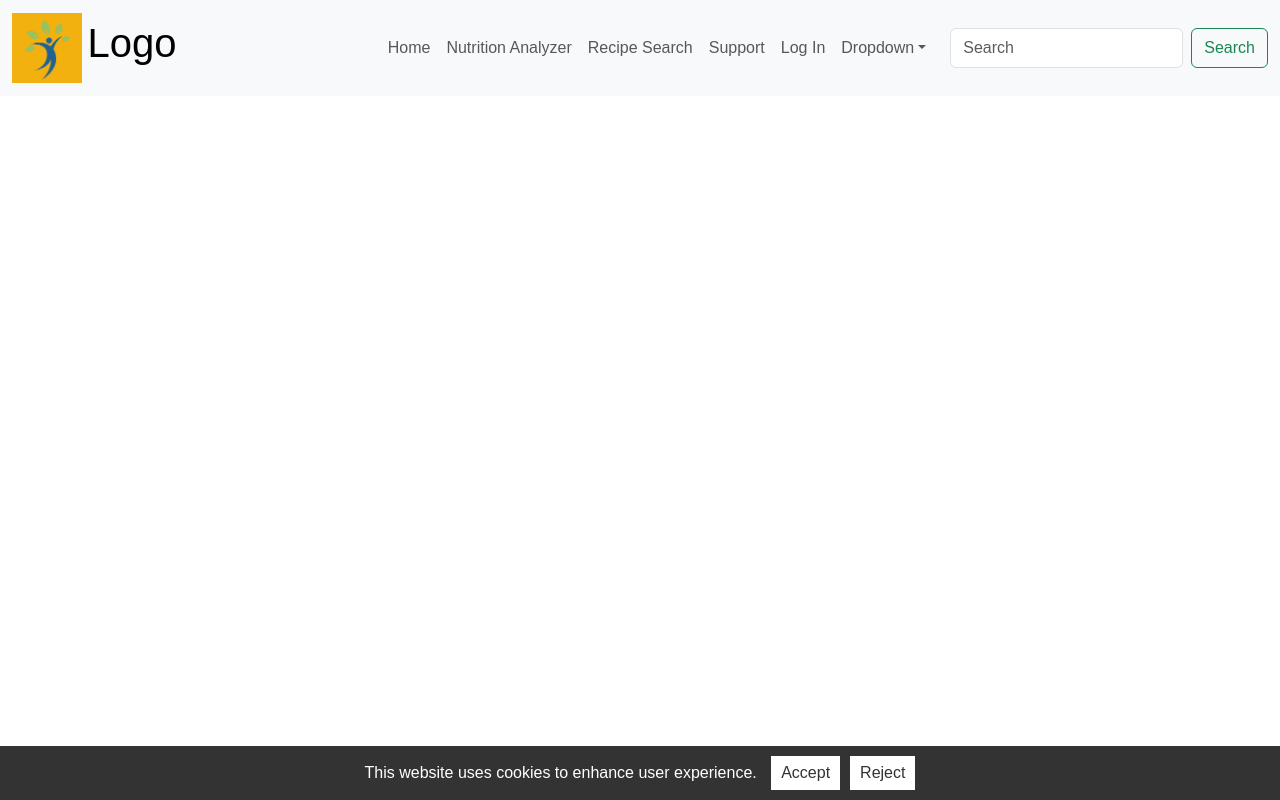
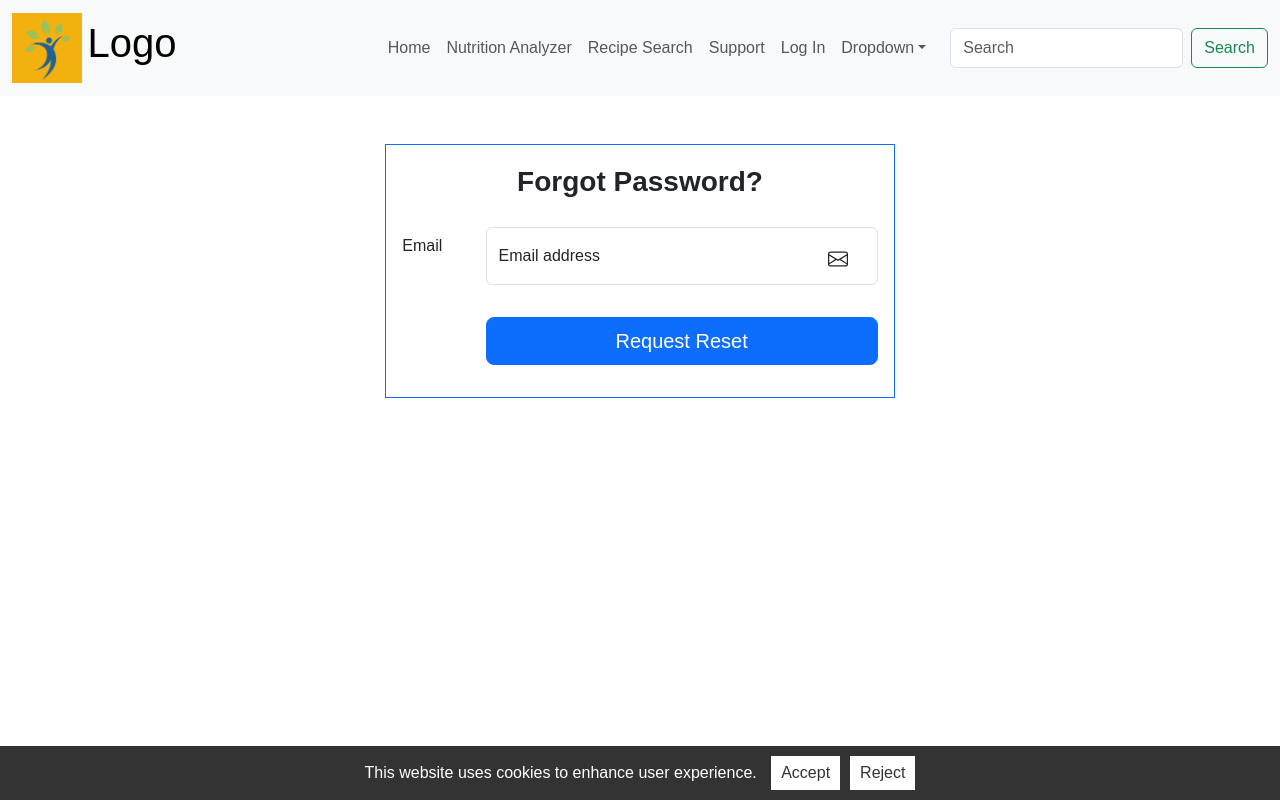
Before and after one commit to EchoSkorJjj/HealthCareApp, a React (Create React App) app in the folder frontend/: page /user-pages/forgotpassword in a window 1280 px wide. Built offline with nearby package versions, Linux system fonts and the light colour scheme.

Commit message:
password reset email done
Havent actually create page for password reset

```diff
--- a/frontend/src/app/App.js
+++ b/frontend/src/app/App.js
@@ -9,7 +9,7 @@ import { AuthProvider } from '../contexts/AuthContext';
 import Register from './user-pages/Register';
 import Login from './user-pages/Login';
 import NavBar from './shared/NavBar';
-import ForgotPass from './user-pages/ForgotPass';
+import ForgotPassword from './user-pages/forgotPassword';
 import NutritionAnalyzer from './nutrition/NutritionAnalyzer';
 import SearchBar from './recipe/SearchBar';
 import RecipeList from './recipe/RecipeList';
@@ -30,6 +30,7 @@ function App() {
     <Routes>
       <Route path="/user-pages/register" element={<Register />} />
       <Route path="/user-pages/login" element={<Login />} />
+      <Route path="/user-pages/forgotpassword" element={<ForgotPassword/>} />
       <Route path="/nutrition/nutritionanalyzer" element={<NutritionAnalyzer />} />
       <Route path="/recipe" element={
         <>
--- a/frontend/src/app/user-pages/Login.js
+++ b/frontend/src/app/user-pages/Login.js
@@ -91,6 +91,9 @@ export default function Login() {
     <Container fluid className="col-lg-5 mt-5">
       <Form noValidate validated={validated} onSubmit={handleSubmit} className="p-3 border border-primary">
         <Form.Group as={Row} className="mb-3">
+          <Form.Label className="text-center fw-bold fs-3">Log In</Form.Label>
+        </Form.Group>
+        <Form.Group as={Row} className="mb-3">
           <Form.Label column sm={2}>Username</Form.Label>
           <Col sm={10}>
           <InputGroup hasValidation>
--- a/frontend/src/app/user-pages/Register.js
+++ b/frontend/src/app/user-pages/Register.js
@@ -79,7 +79,10 @@ export default function Register() {
     return (
       <Container fluid className="col-lg-5 mt-5">
       <Form noValidate validated={validated} onSubmit={handleSubmit} className="p-3 border border-primary">
-        <Form.Group as={Row} className="mb-3" controlId="validationCustomUsername">
+        <Form.Group as={Row} className="mb-3">
+          <Form.Label className="text-center fw-bold fs-3">Registration</Form.Label>
+        </Form.Group>
+        <Form.Group as={Row} className="mb-3">
           <Form.Label column sm={2}>Username</Form.Label>
           <Col sm={10}>
           <InputGroup hasValidation>
@@ -95,7 +98,7 @@ export default function Register() {
                 onChange={(e) => updateForm({username: e.target.value})}
               />
               <div className="input-icon mt-3">
-                <svg xmlns="http://www.w3.org/2000/svg" width="20" height="20" fill="currentColor" class="bi bi-person" viewBox="0 0 16 16">
+                <svg xmlns="http://www.w3.org/2000/svg" width="20" height="20" fill="currentColor" className="bi bi-person" viewBox="0 0 16 16">
                   <path d="M8 8a3 3 0 1 0 0-6 3 3 0 0 0 0 6Zm2-3a2 2 0 1 1-4 0 2 2 0 0 1 4 0Zm4 8c0 1-1 1-1 1H3s-1 0-1-1 1-4 6-4 6 3 6 4Zm-1-.004c-.001-.246-.154-.986-.832-1.664C11.516 10.68 10.289 10 8 10c-2.29 0-3.516.68-4.168 1.332-.678.678-.83 1.418-.832 1.664h10Z"/>
                 </svg>
              </div>
@@ -107,7 +110,7 @@ export default function Register() {
           </InputGroup>
           </Col>
         </Form.Group>
-        <Form.Group as={Row} className="mb-3" controlId="validationCustomFullname">
+        <Form.Group as={Row} className="mb-3">
           <Form.Label column sm={2}>Fullname</Form.Label>
           <Col sm={10}>
           <InputGroup hasValidation>
@@ -123,7 +126,7 @@ export default function Register() {
                 onChange={(e) => updateForm({fullname: e.target.value})}
               />
               <div className="input-icon mt-3">
-                <svg xmlns="http://www.w3.org/2000/svg" width="20" height="20" fill="currentColor" class="bi bi-person" viewBox="0 0 16 16">
+                <svg xmlns="http://www.w3.org/2000/svg" width="20" height="20" fill="currentColor" className="bi bi-person" viewBox="0 0 16 16">
                     <path d="M8 8a3 3 0 1 0 0-6 3 3 0 0 0 0 6Zm2-3a2 2 0 1 1-4 0 2 2 0 0 1 4 0Zm4 8c0 1-1 1-1 1H3s-1 0-1-1 1-4 6-4 6 3 6 4Zm-1-.004c-.001-.246-.154-.986-.832-1.664C11.516 10.68 10.289 10 8 10c-2.29 0-3.516.68-4.168 1.332-.678.678-.83 1.418-.832 1.664h10Z"/>
                 </svg>
               </div>
@@ -135,7 +138,7 @@ export default function Register() {
           </InputGroup>
           </Col>
         </Form.Group>
-        <Form.Group as={Row} className="mb-3" controlId="validationCustomEmail">
+        <Form.Group as={Row} className="mb-3">
           <Form.Label column sm={2}>Email</Form.Label>
           <Col sm={10}>
           <InputGroup hasValidation>
@@ -151,7 +154,7 @@ export default function Register() {
                   onChange={(e) => updateForm({email: e.target.value})}
                 />
                 <div className="input-icon mt-3">
-                  <svg xmlns="http://www.w3.org/2000/svg" width="20" height="20" fill="currentColor" class="bi bi-envelope" viewBox="0 0 16 16">
+                  <svg xmlns="http://www.w3.org/2000/svg" width="20" height="20" fill="currentColor" className="bi bi-envelope" viewBox="0 0 16 16">
                       <path d="M0 4a2 2 0 0 1 2-2h12a2 2 0 0 1 2 2v8a2 2 0 0 1-2 2H2a2 2 0 0 1-2-2V4Zm2-1a1 1 0 0 0-1 1v.217l7 4.2 7-4.2V4a1 1 0 0 0-1-1H2Zm13 2.383-4.708 2.825L15 11.105V5.383Zm-.034 6.876-5.64-3.471L8 9.583l-1.326-.795-5.64 3.47A1 1 0 0 0 2 13h12a1 1 0 0 0 .966-.741ZM1 11.105l4.708-2.897L1 5.383v5.722Z"/>
                   </svg>
                 </div>
@@ -163,7 +166,7 @@ export default function Register() {
           </InputGroup>
           </Col>
         </Form.Group>
-        <Form.Group as={Row} className="mb-3" controlId="validationCustomPassword">
+        <Form.Group as={Row} className="mb-3">
           <Form.Label column sm={2}>Password</Form.Label>
           <Col sm={10}>
           <InputGroup hasValidation>
@@ -180,14 +183,14 @@ export default function Register() {
               />
               <div className="input-icon mt-3" onClick={togglePassVisibility}>
                 {iconClicked.passIcon && (
-                    <svg xmlns="http://www.w3.org/2000/svg" width="20" height="20" fill="currentColor" class="bi bi-eye-slash" viewBox="0 0 16 16">
+                    <svg xmlns="http://www.w3.org/2000/svg" width="20" height="20" fill="currentColor" className="bi bi-eye-slash" viewBox="0 0 16 16">
                         <path d="M13.359 11.238C15.06 9.72 16 8 16 8s-3-5.5-8-5.5a7.028 7.028 0 0 0-2.79.588l.77.771A5.944 5.944 0 0 1 8 3.5c2.12 0 3.879 1.168 5.168 2.457A13.134 13.134 0 0 1 14.828 8c-.058.087-.122.183-.195.288-.335.48-.83 1.12-1.465 1.755-.165.165-.337.328-.517.486l.708.709z"/>
                         <path d="M11.297 9.176a3.5 3.5 0 0 0-4.474-4.474l.823.823a2.5 2.5 0 0 1 2.829 2.829l.822.822zm-2.943 1.299.822.822a3.5 3.5 0 0 1-4.474-4.474l.823.823a2.5 2.5 0 0 0 2.829 2.829z"/>
                         <path d="M3.35 5.47c-.18.16-.353.322-.518.487A13.134 13.134 0 0 0 1.172 8l.195.288c.335.48.83 1.12 1.465 1.755C4.121 11.332 5.881 12.5 8 12.5c.716 0 1.39-.133 2.02-.36l.77.772A7.029 7.029 0 0 1 8 13.5C3 13.5 0 8 0 8s.939-1.721 2.641-3.238l.708.709zm10.296 8.884-12-12 .708-.708 12 12-.708.708z"/>
                     </svg>
                 )}
                 {!iconClicked.passIcon && (
-                    <svg xmlns="http://www.w3.org/2000/svg" width="20" height="20" fill="currentColor" class="bi bi-eye-fill" viewBox="0 0 16 16">
+                    <svg xmlns="http://www.w3.org/2000/svg" width="20" height="20" fill="currentColor" className="bi bi-eye-fill" viewBox="0 0 16 16">
                         <path d="M10.5 8a2.5 2.5 0 1 1-5 0 2.5 2.5 0 0 1 5 0z"/>
                         <path d="M0 8s3-5.5 8-5.5S16 8 16 8s-3 5.5-8 5.5S0 8 0 8zm8 3.5a3.5 3.5 0 1 0 0-7 3.5 3.5 0 0 0 0 7z"/>
                     </svg>
--- /dev/null
+++ b/frontend/src/app/user-pages/forgotPassword.js
@@ -0,0 +1,107 @@
+import React, {useState} from "react";
+import { Navigate, useNavigate } from "react-router-dom";
+import Form from 'react-bootstrap/Form';
+import Container from 'react-bootstrap/Container';
+import Button from 'react-bootstrap/Button';
+import Col from 'react-bootstrap/Col';
+import Row from 'react-bootstrap/Row';
+import InputGroup from 'react-bootstrap/InputGroup';
+import FloatingLabel from 'react-bootstrap/FloatingLabel';
+import { Link } from 'react-router-dom';
+
+export default function ForgotPassword() {
+
+    const [validated, setValidated] = useState(false);
+    const [emailForm, setForm] = useState({
+        email: "",
+    })
+
+    function updateForm(value) {
+        return setForm((prev) => {
+            return {...prev, ...value};
+        });
+    }
+
+    async function handleSubmit(e) {
+        e.preventDefault();
+
+        const form =e.currentTarget;
+        if (form.checkValidity() === false) {
+          e.stopPropagation();
+          setValidated(true);
+          return;
+        }
+
+        const passReset = {...emailForm};
+
+        try {
+            const response = await fetch("http://localhost:3500/api/account/requestPasswordReset", {
+                method: "POST",
+                headers: {
+                    "Content-Type": "application/json",
+                },
+                body: JSON.stringify({
+                    ...passReset,
+                }),
+            });
+
+            if (response.ok) {
+                const emailResponse = await response.json();
+                window.alert(emailResponse.message);
+            } else {
+                try {
+                    const errorResponse = await response.json();
+                    const errorMessage = errorResponse.message;
+                    window.alert(`Password reset request failed: ${errorMessage}`)
+                } catch(error) {
+                    window.alert("An error occured while requesting password reset")
+                }
+            }
+        } catch(error) {
+            window.alert(error);
+        }
+    }
+
+    return (
+        <Container fluid className="col-lg-5 mt-5">
+            <Form noValidate validated={validated} onSubmit={handleSubmit} className="p-3 border border-primary">
+                <Form.Group as={Row} className="mb-3">
+                    <Form.Label className="text-center fw-bold fs-3">Forgot Password?</Form.Label>
+                </Form.Group>
+                <Form.Group as={Row} className="mb-3">
+                <Form.Label column sm={2}>Email</Form.Label>
+                <Col sm={10}>
+                <InputGroup hasValidation>
+                    <FloatingLabel
+                        controlId="floatingInput"
+                        label="Email address"
+                        className="mb-3"
+                    >
+                        <Form.Control
+                        type="text"
+                        placeholder="Email"
+                        required
+                        onChange={(e) => updateForm({email: e.target.value})}
+                        />
+                        <div className="input-icon mt-3">
+                        <svg xmlns="http://www.w3.org/2000/svg" width="20" height="20" fill="currentColor" className="bi bi-envelope" viewBox="0 0 16 16">
+                            <path d="M0 4a2 2 0 0 1 2-2h12a2 2 0 0 1 2 2v8a2 2 0 0 1-2 2H2a2 2 0 0 1-2-2V4Zm2-1a1 1 0 0 0-1 1v.217l7 4.2 7-4.2V4a1 1 0 0 0-1-1H2Zm13 2.383-4.708 2.825L15 11.105V5.383Zm-.034 6.876-5.64-3.471L8 9.583l-1.326-.795-5.64 3.47A1 1 0 0 0 2 13h12a1 1 0 0 0 .966-.741ZM1 11.105l4.708-2.897L1 5.383v5.722Z"/>
+                        </svg>
+                        </div>
+                        <Form.Control.Feedback type="invalid">
+                        Please provide a valid email.
+                        </Form.Control.Feedback>
+                        <Form.Control.Feedback>Looks good!</Form.Control.Feedback>
+                    </FloatingLabel>
+                </InputGroup>
+                </Col>
+                </Form.Group>
+                <Form.Group as={Row} className="mb-3">
+                <Col sm={{ span: 10, offset: 2 }} className="text-center d-grid">
+                    <Button size="lg" type="submit">Request Reset</Button>
+                </Col>
+                </Form.Group>
+            </Form>
+        </Container>
+    )
+}
```
Also changed, not shown: frontend/src/app/user-pages/ForgotPass.js (deleted), 2 other files (tests, documents, lock files or other folders).
